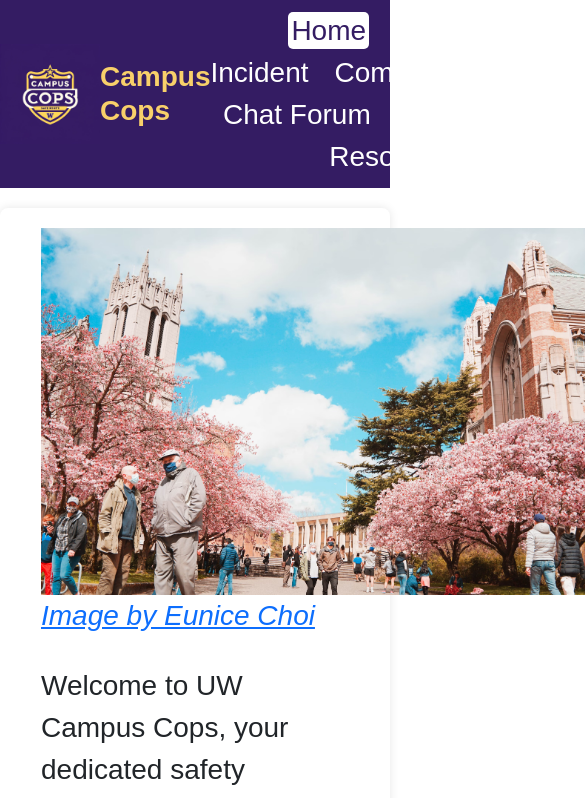
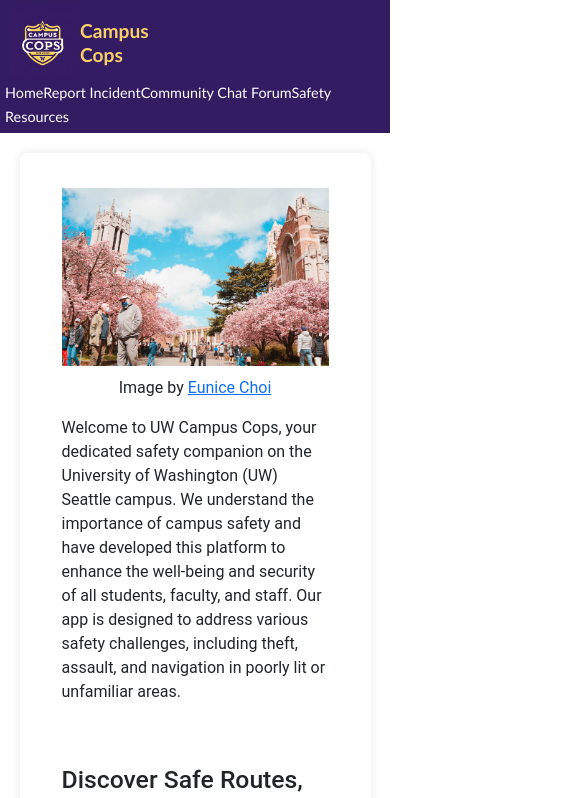
Before and after one commit to info340c-sp24/campus_cops, a React (Vite) app in the folder draft-2/: page / in a window 390 px wide. Shown: the top 798 px of the page, 585 px wide, since content can reach past the window. Built offline with nearby package versions, Linux system fonts and the light colour scheme.

Commit message:
improve styling

```diff
--- a/draft-2/src/app/CommunityChat.tsx
+++ b/draft-2/src/app/CommunityChat.tsx
@@ -4,12 +4,14 @@ import { ChatPane } from "./components/ChatPane.tsx";
 function CommunityChat() {
   return (
     <>
-      <h1>UW Seattle Community Chat Forum</h1>
-      <div className="row flex-grow-1">
-        <div className="col d-flex flex-column">
-          <ChatPane />
+      <main>
+        <h1>UW Seattle Community Chat Forum</h1>
+        <div className="row flex-grow-1">
+          <div className="col d-flex flex-column">
+            <ChatPane />
+          </div>
         </div>
-      </div>
+      </main>
     </>
   );
 }
--- a/draft-2/src/app/ReportIncident.tsx
+++ b/draft-2/src/app/ReportIncident.tsx
@@ -25,8 +25,8 @@ function ReportIncident() {
 
   return (
     <>
+      <main>
       <h1>Report Incident</h1>
-      <main>
         <CampusMap incidentLocations={incidentLocations} />
         <div className="content">
           <form onSubmit={onReportIncidentSubmit}>
--- a/draft-2/src/app/SafteyResources.tsx
+++ b/draft-2/src/app/SafteyResources.tsx
@@ -5,12 +5,19 @@ function SafteyResources() {
     <>
       <main>
         <section>
-          <div className="container">
+          <div className="content">
             <img
               src={uwNightShuttle}
               alt="Map of the University of Washington night shuttle pick up location in West and North campus."
               width="500"
             />
+            <cite>Map from <span> </span>
+              <a
+                href="https://transportation.uw.edu/getting-around/shuttles/nightride"
+              >
+              University of Washington
+              </a>
+            </cite>
             <h2>Emergency Contacts</h2>
             <ul>
               <li>Police Department 911</li>
--- a/draft-2/src/app/Welcome.tsx
+++ b/draft-2/src/app/Welcome.tsx
@@ -10,15 +10,14 @@ function Welcome() {
             <img
               src={uwRedSquare}
               alt="UW Red Square during cherry blossom"
-              width="550"
             />
-            <cite>
+            <cite>Image by<span> </span>
               <a
                 href="https://unsplash.com/photos/people-walking-on-street-during-daytime-cI2_bHXCzRg"
                 target="_blank"
                 rel="noopener noreferrer"
               >
-                Image by Eunice Choi
+              Eunice Choi
               </a>
             </cite>
             <p>
--- a/draft-2/src/css/style.css
+++ b/draft-2/src/css/style.css
@@ -1,28 +1,100 @@
+/* This website's unified Navigation style */
+footer {
+    text-align: center;
+    margin-top: 1em;
+    color: white;
+    background-color: #341c63;
+    font-family: 'Trebuchet MS', sans-serif;
+}
+
 .logo {
     width: 100px;
     height: auto;
     float: left;
 }
 
-body {
-    margin: 0;
-    padding: 0;
-    background-color: #f8f8f8;
+.logo-container {
+    display: flex;
+    align-items: center;
+    font-size: 2rem;
+    font-weight: bold;
+    line-height: 1.2;
+    color: #f8d06a;
+    text-align: left;
+    font-family: 'Trebuchet MS', sans-serif;
+}
+
+nav {
+    background-color: #341c63;
+    color: white;
+    padding: 10px;
+    display: flex;
+    justify-content: space-between;
+    align-items: center;
+    flex-wrap: wrap;
+}
+
+nav a {
+    color: white;
+    text-decoration: none;
+    margin: 0 10px;
+    font-family: 'Trebuchet MS', sans-serif;
+}
+
+nav a:hover {
+    color: #f8d06a;
 }
 
 p {
     padding-top: 1rem;
 }
 
+/* Main content and responsive styles */
 main {
-    max-width: 600px;
+    width: 90%;
+    max-width: 1200px;
     margin: 20px auto;
     padding: 20px;
     background-color: #fff;
     border-radius: 8px;
     box-shadow: 0 0 10px rgba(0, 0, 0, 0.1);
+    font-family: 'Roboto', sans-serif;
 }
 
+.container {
+    display: flex;
+    flex-direction: column;
+    gap: 20px;
+}
+
+.content {
+    flex: 1;
+    display: flex;
+    flex-direction: column;
+}
+
+.content img {
+    width: 100%;
+    height: auto;
+}
+
+cite {
+    display: block;
+    text-align: center;
+    margin-top: 10px;
+    font-style: normal;
+}
+
+ul {
+    padding: 0;
+}
+
+li {
+    font-size: 1em;
+    margin-bottom: 1em;
+}
+
+/* Form elements */
 label {
     font-weight: bold;
 }
@@ -51,26 +123,12 @@ button[type="submit"]:hover {
     background-color: #5a7589;
 }
 
-footer {
-    text-align: center;
-    margin-top: 1em ;
-    color: white;
-    background-color: #341c63;
+/* Chat CSS */
+.content {
+    max-width: 100%;
+    margin-top: 5px;
 }
 
-/* chat css */
-* {
-    font-family: Arial, sans-serif;
-    margin: 0;
-    padding: 0;
-}
-
-.content {
-    max-width: 600px;
-    margin-top: 5;
-}
-
-/* hack the sizes */
 html, body, #root, #root>div {
     height: 100%;
 }
@@ -82,7 +140,6 @@ html, body, #root, #root>div {
 
 /** Messages **/
 .scrollable-pane {
-    /* will enable it to scroll content */
     flex: 1 1 auto;
     height: 0;
     overflow: auto;
@@ -106,11 +163,11 @@ html, body, #root, #root>div {
 .like-button {
     padding: 0;
 }
+
 .like-button .material-icons {
-    position:relative;
-    top:0px;
+    position: relative;
+    top: 0px;
 }
-
 
 /** Compose Form **/
 textarea.form-control {
@@ -118,97 +175,61 @@ html, body, #root, #root>div {
 }
 
 .input-group img {
-    max-width:75px;
+    max-width: 75px;
 }
 
 .highlighted {
     border: 3px solid greenyellow;
 }
 
-/* Styling the header */
+/* Header style */
 header {
     background-color: #341c63;
     color: #ffffff;
     padding: 20px;
     text-align: center;
-    width:100%;
+    width: 100%;
 }
 
 /* Responsive styling */
-@media only screen and (max-device-width: 850px) {
-    *,
-    .time {
-        font-size: 28px;
+@media (max-width: 768px) {
+    .logo-container {
+        font-size: 1.5rem;
     }
 
-    .msg-header {
-        height: 5%;
+    nav {
+        flex-direction: column;
+        align-items: flex-start;
     }
 
-    .msg-page {
-        max-height: none;
+    nav a {
+        margin: 5px 0;
     }
 
-    .received-msg-inbox p,
-    .outgoing-chats-msg p {
-        font-size: 28px;
+    .content {
+        padding: 10px;
     }
 }
 
-@media only screen and (max-device-width: 450px) {
-    *,
-    .time {
-        font-size: 28px;
+@media (max-width: 450px) {
+    .logo {
+        width: 75px;
     }
 
-    .msg-header {
-        height: 5%;
-    }
-
-    .msg-page {
-        max-height: none;
-    }
-
-    .received-msg-inbox p,
-    .outgoing-chats-msg p {
-        font-size: 28px;
-    }
-}
-/* This website's unified Navigation style, do not change */
     .logo-container {
-    display: flex;
-    align-items: center;
-    font-size: 2rem;
-    font-weight: bold;
-    line-height: 1.2;
-    color: #f8d06a;
-    text-align: left;
-    font-family: 'Trebuchet MS', sans-serif;
+        font-size: 1.2rem;
     }
 
     nav {
-    background-color: #341c63;
-    color: white;
-    padding: 10px 0;
-    display:flex;
-    justify-content: space-between;
-    text-align: right;
-    align-items: center;
-}
-
-nav .active {
-    background-color: white;
-    color: #341c63;
-    border-radius: 5px;
+        padding: 5px;
     }
 
     nav a {
-    color: white;
-    text-decoration: none;
-    margin: 0 10px;
-    padding: 3px;
+        margin: 5px 0;
+        font-size: 0.9rem;
     }
 
-nav a:hover {
-    color:#f8d06a;
+    footer {
+        font-size: 0.8rem;
     }
+}
```
Lines whose indentation alone changed are shown as unchanged.
